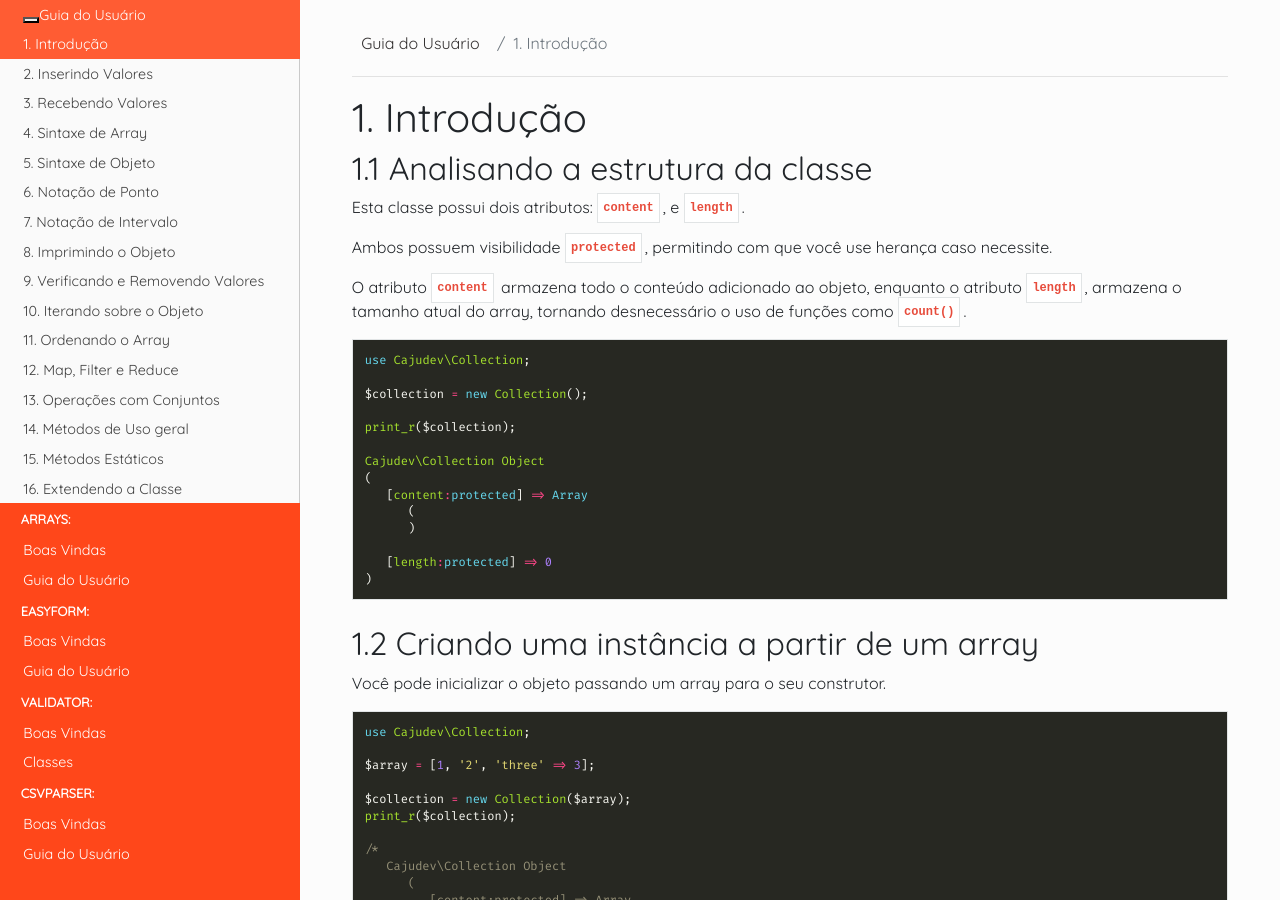
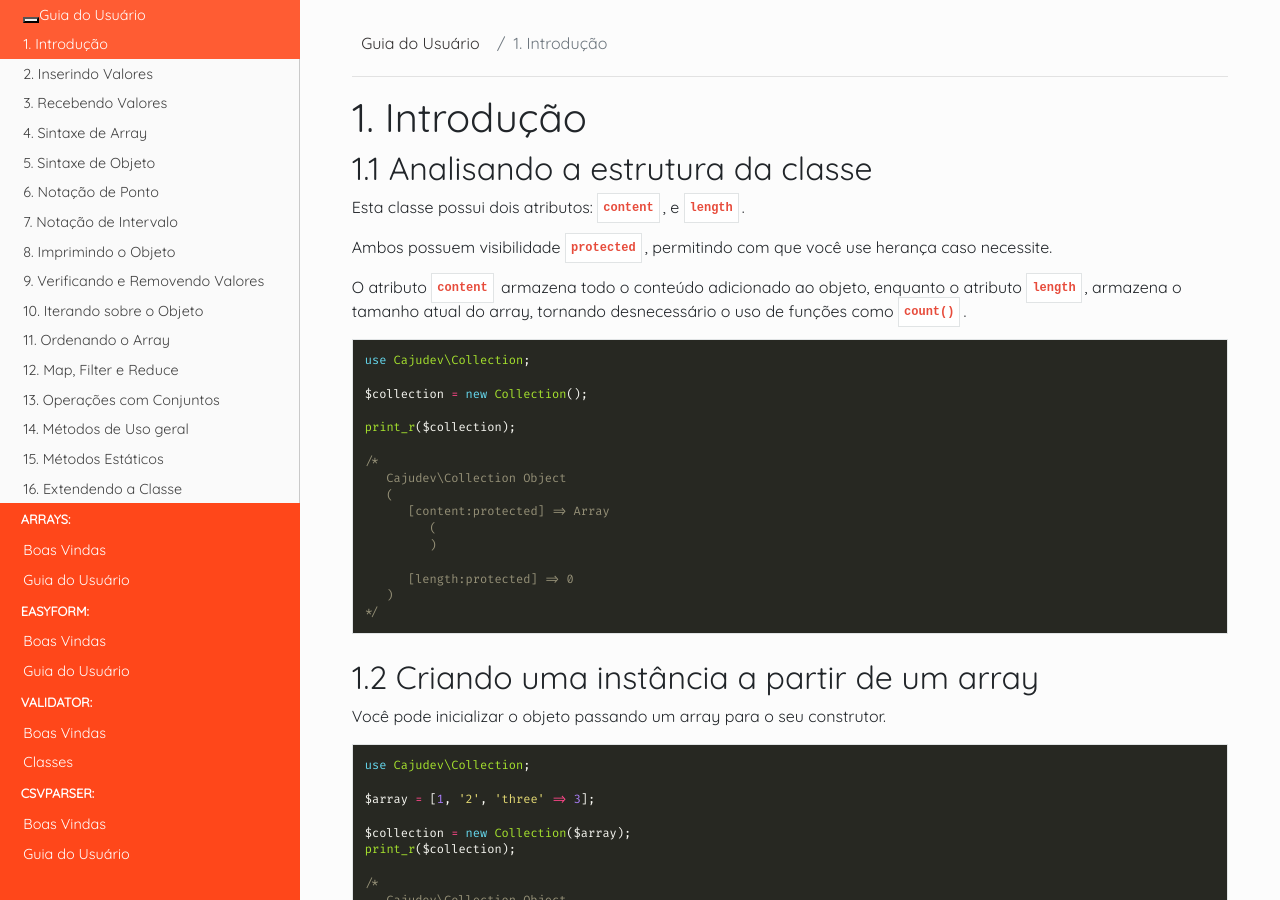
Before and after one commit to cajudev/docs, a Sphinx documentation site: the page built from source/collection/pages/introduction.rst, in a window 1280 px wide and 900 px high. Built offline with Sphinx 7.4.7 and the Read the Docs theme 2.0.0, drawn with Linux system fonts in a browser that asks for light colours; nearby versions of some CDN libraries; library files that are not in the unit come from our copies; pages that are not in the unit, such as notebooks, are missing from menus.

Commit message:
Comentado bloco codigo

```diff
--- a/source/collection/pages/introduction.rst
+++ b/source/collection/pages/introduction.rst
@@ -21,14 +21,16 @@ desnecessário o uso de funções como ``count()``.
 
    print_r($collection);
 
-   Cajudev\Collection Object
-   (
-      [content:protected] => Array
-         (
-         )
+   /*
+      Cajudev\Collection Object
+      (
+         [content:protected] => Array
+            (
+            )
 
-      [length:protected] => 0
-   )
+         [length:protected] => 0
+      )
+   */
 
 1.2 Criando uma instância a partir de um array
 ----------------------------------------------
```
